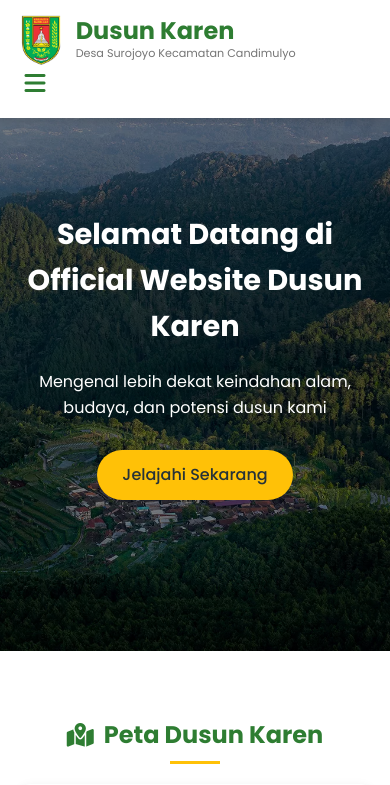
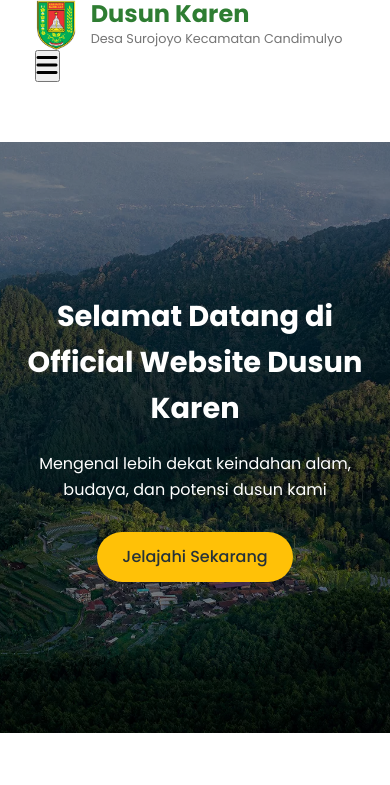
Before and after one commit to lilstr/KarenKeren, a PHP site: page /index.html in a window 390 px wide. Shown: the top 785 px of the page. Run offline with PHP 8.4, Linux system fonts and the light colour scheme; some libraries are stand-ins or nearby versions.

Commit message:
Update style.css

```diff
--- a/assets/css/style.css
+++ b/assets/css/style.css
@@ -32,130 +32,59 @@
     padding: 0 15px;
 }
 
-.navbar {
+navbar {
     background-color: var(--white);
     box-shadow: var(--shadow);
     position: fixed;
     width: 100%;
     top: 0;
     z-index: 1000;
-    padding: 10px 0;
-}
-
-/* Logo Styles */
-.logo {
+    padding: 15px 0;
+}
+
+.logo h1 {
+    color: var(--primary-color);
+    font-size: 1.5rem;
     display: flex;
     align-items: center;
     gap: 10px;
 }
 
-.logo-image {
-    height: 50px;
-    width: auto;
-}
-
-.logo-text h1 {
-    color: var(--primary-color);
-    font-size: 1.3rem;
-    margin: 0;
-    line-height: 1.2;
-}
-
-.logo-text p {
-    color: var(--text-light);
-    font-size: 0.7rem;
-    margin: 0;
-}
-
-/* Navigation Styles */
-.main-nav {
-    transition: var(--transition);
-}
-
-.nav-list {
+.logo p {
+    color: var(--text-light);
+    font-size: 0.8rem;
+}
+
+.main-nav ul {
     display: flex;
     list-style: none;
-    margin: 0;
-    padding: 0;
-    gap: 5px;
-}
-
-.nav-list a {
+}
+
+.main-nav a {
     text-decoration: none;
     color: var(--text-color);
-    padding: 8px 12px;
+    padding: 10px 15px;
     font-weight: 500;
     display: flex;
     align-items: center;
-    gap: 6px;
-    transition: var(--transition);
-    border-radius: 4px;
+    gap: 8px;
+    transition: var(--transition);
+}
+
+.main-nav a:hover {
+    color: var(--primary-color);
+}
+
+.main-nav a i {
     font-size: 0.9rem;
 }
 
-.nav-list a:hover,
-.nav-list a.active {
-    color: var(--white);
-    background-color: var(--primary-color);
-}
-
-.nav-list a i {
-    font-size: 0.9rem;
-}
-
-/* Mobile Menu Toggle */
 .mobile-menu-toggle {
     display: none;
-    background: none;
-    border: none;
-    color: var(--primary-color);
     font-size: 1.5rem;
     cursor: pointer;
-    padding: 5px;
-}
-
-/* Responsive Styles */
-@media (max-width: 768px) {
-    .container {
-        padding: 5px 0;
-    }
-
-    .mobile-menu-toggle {
-        display: block;
-        order: 2;
-    }
-
-    .main-nav {
-        width: 100%;
-        max-height: 0;
-        overflow: hidden;
-        order: 3;
-        transition: max-height 0.3s ease;
-    }
-
-    .main-nav.active {
-        max-height: 500px;
-        padding: 10px 0;
-    }
-
-    .nav-list {
-        flex-direction: column;
-        gap: 5px;
-    }
-
-    .nav-list a {
-        padding: 10px 15px;
-        justify-content: center;
-    }
-
-    .logo {
-        order: 1;
-    }
-
-    .logo-text h1 {
-        font-size: 1.2rem;
-    }
-}
+}
+
 /* Hero Section */
 .hero {
     background: linear-gradient(rgba(0, 0, 0, 0.5), rgba(0, 0, 0, 0.5)), url('../images/hero-bg.jpg');
```
